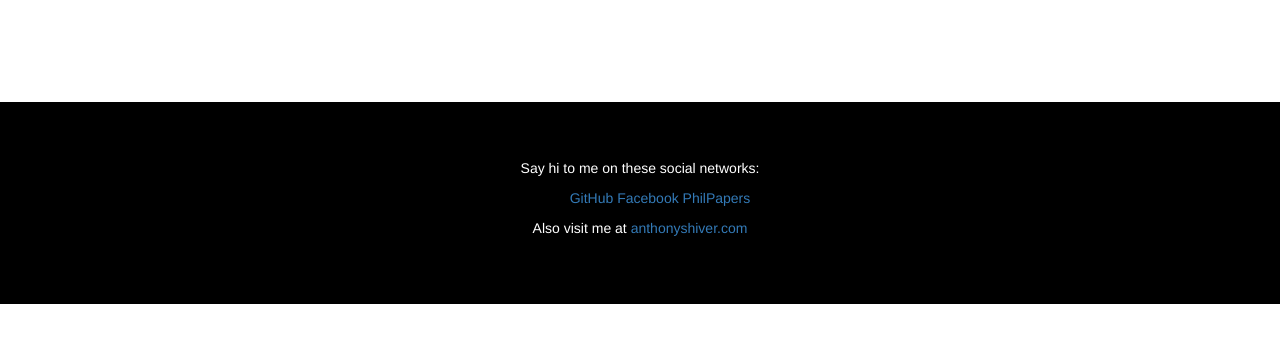
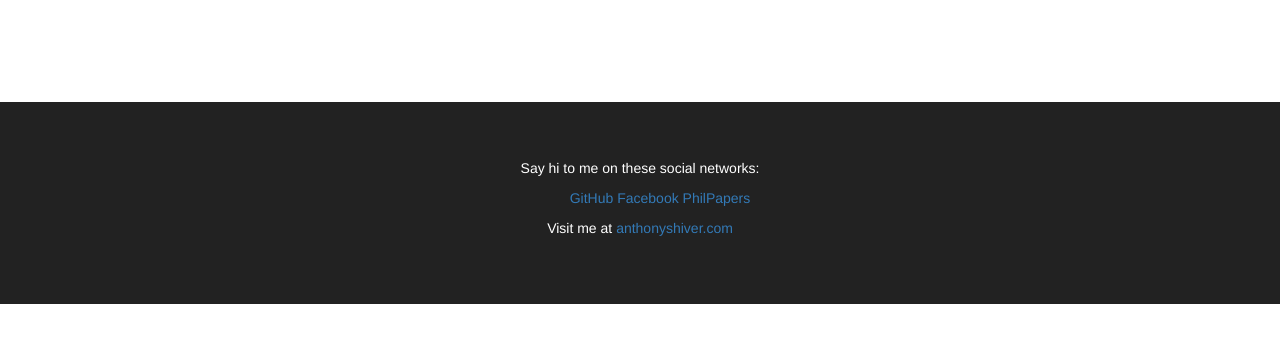
Before and after one commit to ashiver/blog, a Flask app: page / in a window 1280 px wide. Shown: the part 51-394 px from the top of the page. Run offline with Flask 2, Linux system fonts and the light colour scheme; some libraries are stand-ins or nearby versions.

Commit message:
Tried to fix the footer again

```diff
--- a/blog/static/css/main.css
+++ b/blog/static/css/main.css
@@ -9,7 +9,7 @@ div.metadata {
 
 .footer{
   color: white;
-  background-color: black;
+  background-color: #222222;
   background-size: cover;
   text-align: center;
   margin-top: 3em;
--- a/blog/templates/base.html
+++ b/blog/templates/base.html
@@ -66,6 +66,6 @@
                     <li><a href="https://www.facebook.com/anthonyshiver">Facebook</a></li>
                     <li><a href="http://philpapers.org/profile/3937">PhilPapers</a></li>
               </ul>
-  <p>Also visit me at <a href="anthonyshiver.com">anthonyshiver.com</a></p>
+          <p>Visit me at <a href="anthonyshiver.com">anthonyshiver.com</a></p>
     </footer>
 </html>
```
Lines whose indentation alone changed are shown as unchanged.
